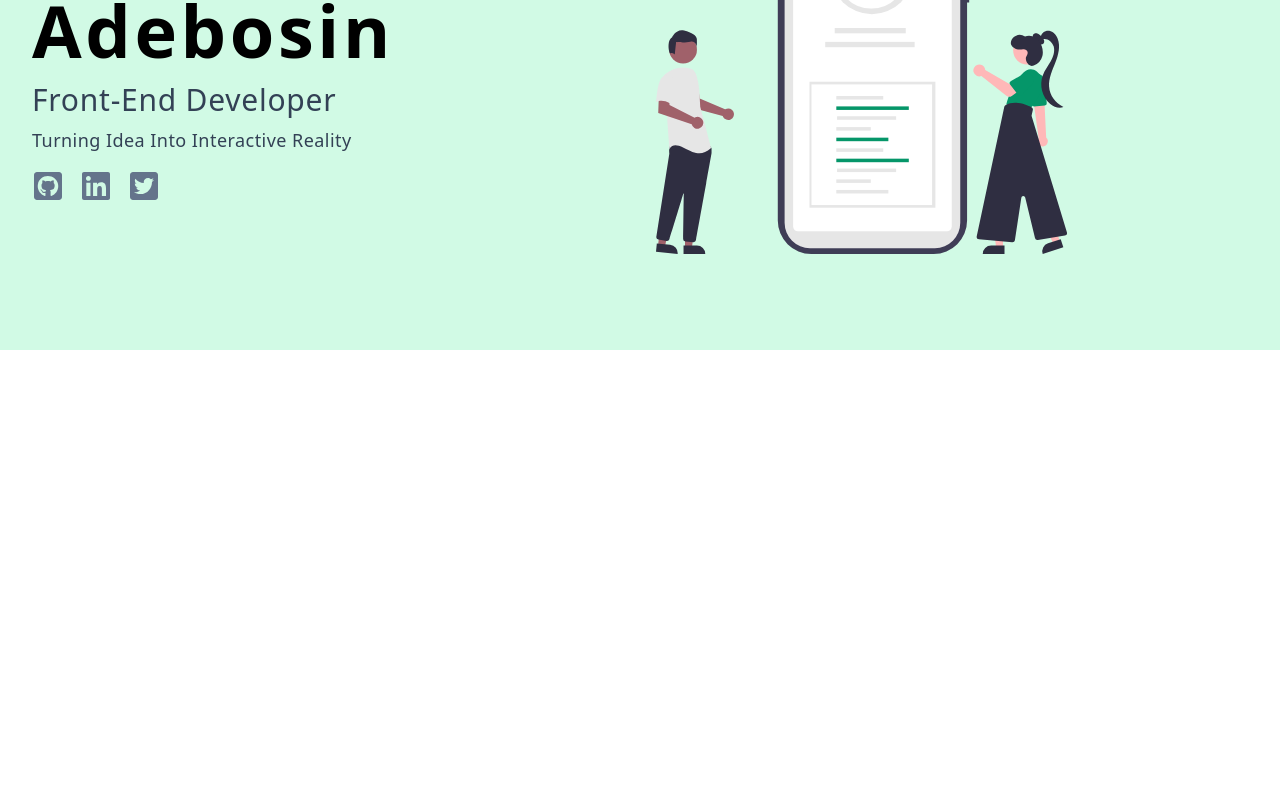
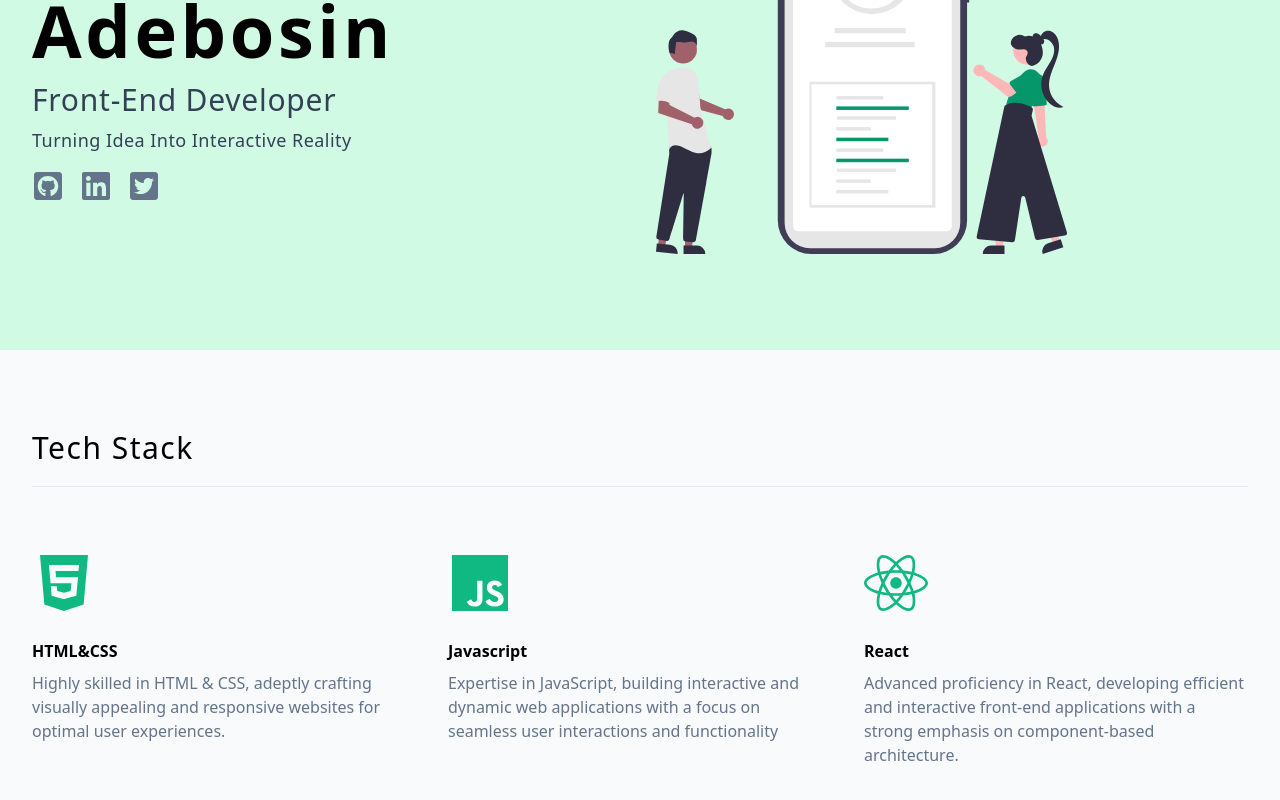
Before and after one commit to RidwanAdebosin/portfolio, a React (Vite) app in the folder portfolio/: page / in a window 1280 px wide. Shown: the part 326-1126 px from the top of the page. Before the commit the page ends 800 px from the top, so only its background shows below. Built offline with nearby package versions, Linux system fonts and the light colour scheme.

Commit message:
Skills component added

```diff
--- a/portfolio/index.html
+++ b/portfolio/index.html
@@ -1,5 +1,5 @@
 <!doctype html>
-<html lang="en">
+<html lang="en" class="bg-slate-50 scroll-smooth">
   <head>
     <meta charset="UTF-8" />
     <link rel="icon" type="image/svg+xml" href="/vite.svg" />
--- a/portfolio/src/App.tsx
+++ b/portfolio/src/App.tsx
@@ -1,5 +1,6 @@
 import Hero from "./components/Hero";
 import NavBar from "./components/NavBar";
+import Skills from "./components/Skills";
 
 
 const App = () => {
@@ -7,6 +8,7 @@ const App = () => {
     <>
     <NavBar/>
     <Hero/>
+    <Skills/>
     </>
 
   )
--- a/portfolio/src/assets/data.tsx
+++ b/portfolio/src/assets/data.tsx
@@ -23,8 +23,8 @@ interface SkillsInterface {
 
 export const links: LinksInterface[] = [
   { id: nanoid(), href: '#home', text: 'home' },
+  { id: nanoid(), href: '#skills', text: 'skills' },
   { id: nanoid(), href: '#about', text: 'about' },
-  { id: nanoid(), href: '#skills', text: 'skills' },
   { id: nanoid(), href: '#projects', text: 'projects' },
 ];
 
--- /dev/null
+++ b/portfolio/src/components/SectionTitle.tsx
@@ -0,0 +1,7 @@
+const SectionTitle = ({text}) => {
+    return<div className="border-b border-gray-200 pb-5">
+        <h2 className="text-3xl font-medium tracking-wider capitalize">{text}</h2>
+    </div>
+}
+
+export default SectionTitle;
--- /dev/null
+++ b/portfolio/src/components/Skills.tsx
@@ -0,0 +1,16 @@
+import SectionTitle from "./SectionTitle";
+import SkillsCard from "./SkillsCard";
+import { skills } from "../assets/data";
+
+const Skills = () => {
+    return <section className="py-20 align-element" id='skills'>
+        <SectionTitle text='tech stack'/>
+        <div className="py-16 grid gap-8 md:grid-cols-2 lg:grid-cols-3">
+            {skills.map((skill) => {
+                return <SkillsCard key={skill.id}{...skill}/>;
+            })}
+        </div>
+    </section>
+};
+
+export default Skills;
--- /dev/null
+++ b/portfolio/src/components/SkillsCard.tsx
@@ -0,0 +1,10 @@
+import { skills } from "../assets/data";
+
+const SkillsCard = ({icon, title, text}) => {
+    return <article>
+        <span> {icon}</span>
+        <h4 className="mt-6 font-bold">{title}</h4>
+        <p className="mt-2 text-slate-500">{text}</p>
+    </article>
+}
+export default SkillsCard;
```
